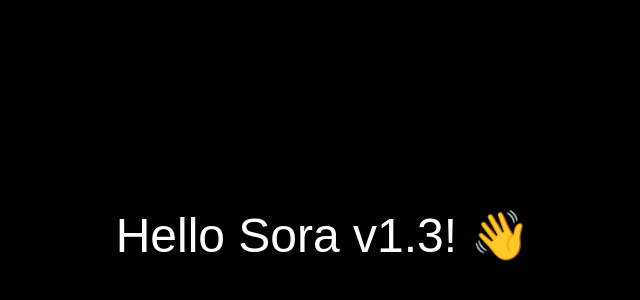
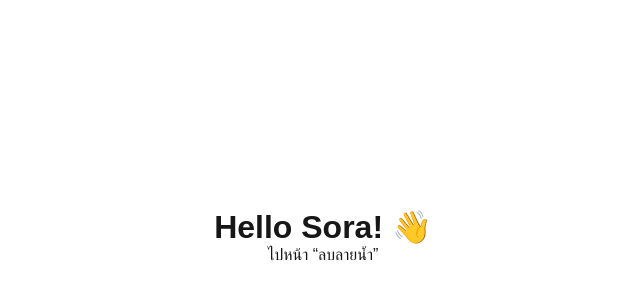
Before and after one commit to jillthana-max/sora-rwt, a Next.js app: page / in a window 1280 px wide. Shown: the part 164-464 px from the top of the page, without its empty margins (317-957 px from the left). Built offline with nearby package versions, Linux system fonts and the light colour scheme.

Commit message:
docs(readme): add Goals & Roadmap; feat(ui): add /remove page and link from homepage

```diff
--- a/src/app/page.tsx
+++ b/src/app/page.tsx
@@ -1,18 +1,12 @@
+import Link from "next/link";
+
 export default function Home() {
   return (
-    <main
-      style={{
-        height: "100vh",
-        display: "flex",
-        justifyContent: "center",
-        alignItems: "center",
-        background: "#000",
-        color: "#fff",
-        fontSize: "3rem",
-        fontFamily: "sans-serif",
-      }}
-    >
-      Hello Sora v1.3! 👋
+    <main style={{ height: "100vh", display: "grid", placeItems: "center" }}>
+      <div style={{ textAlign: "center" }}>
+        <h1>Hello Sora! 👋</h1>
+        <p><Link href="/remove">ไปหน้า “ลบลายน้ำ”</Link></p>
+      </div>
     </main>
   );
 }
```
Also changed, not shown: src/app/remove/page.tsx (added, +8 -0 lines).
